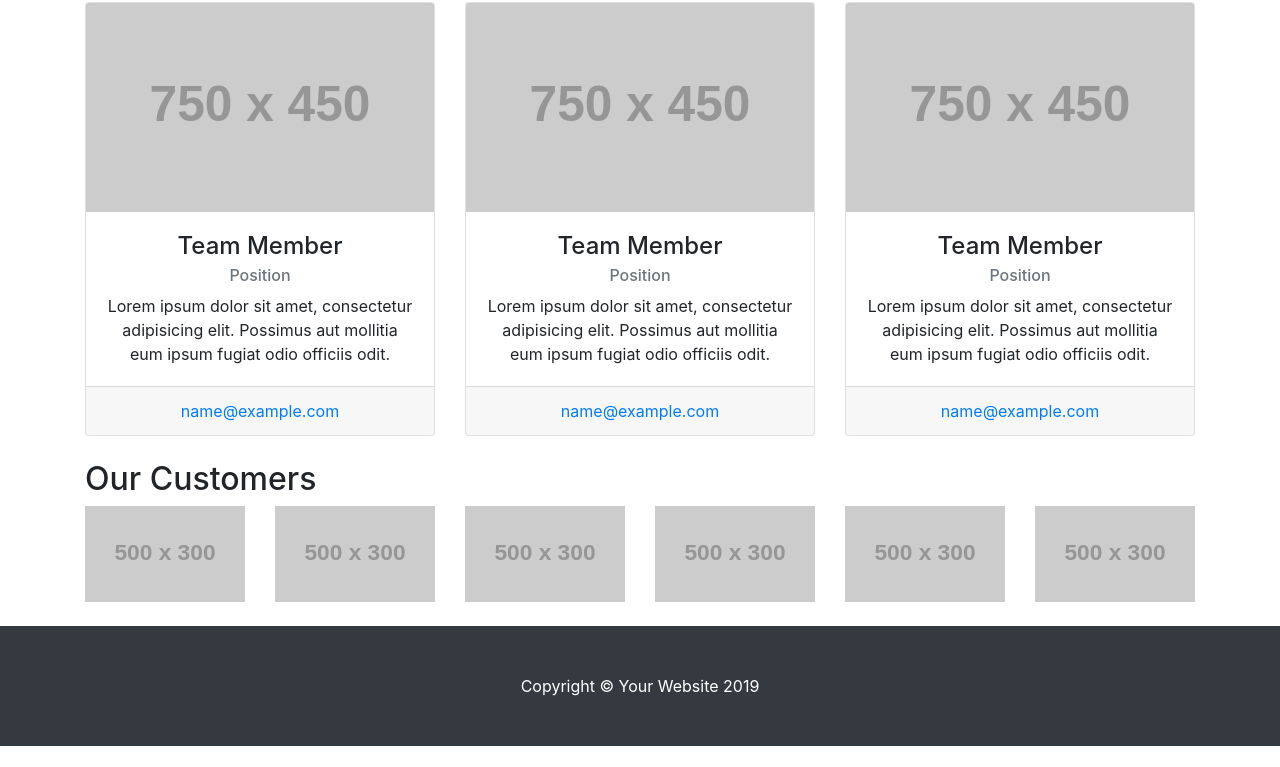
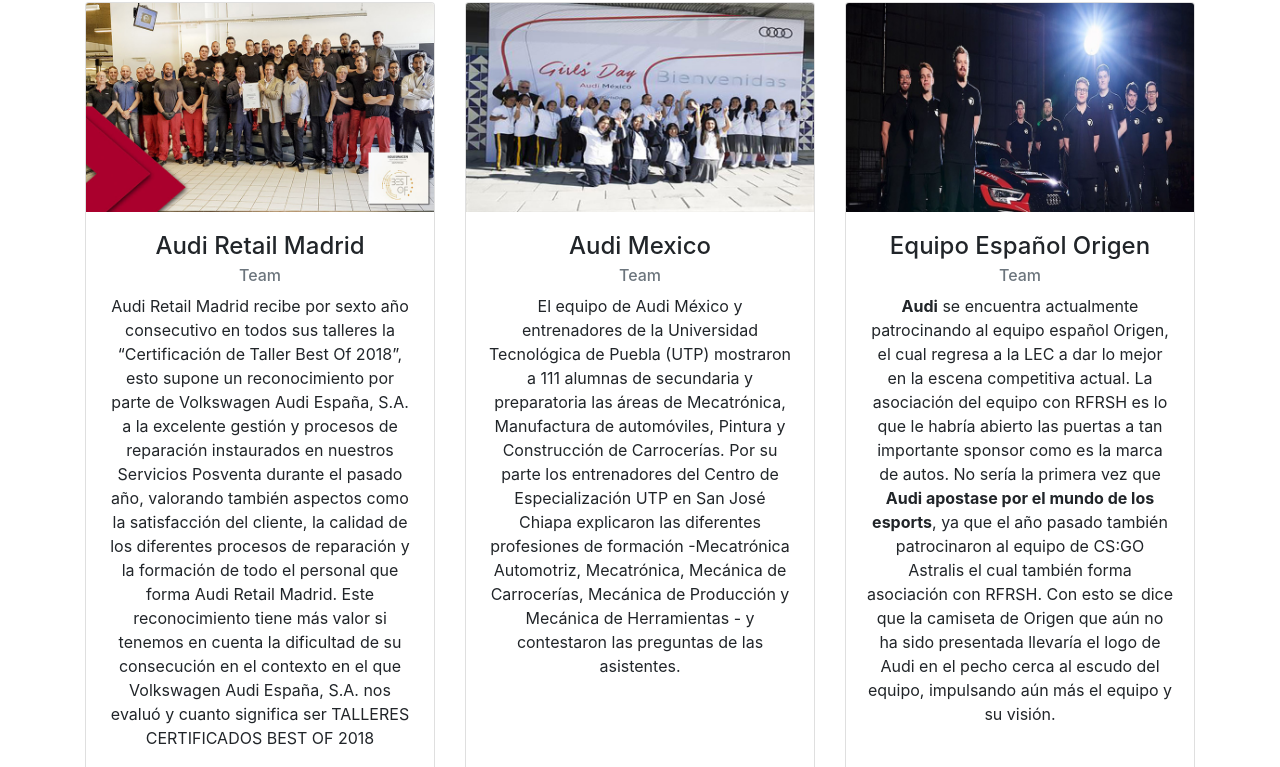
Before and after one commit to carlos10796/ecoem, a website: page about.html in a window 1280 px wide. Shown: the part 699-1466 px from the top of the page. Before the commit the page ends 1445 px from the top, so only its background shows below. Drawn offline with Linux system fonts and the light colour scheme; placeholder pictures from the web are drawn by us.

Commit message:
Se actualiza la sección de Nuestros Equipos, las respectivas imagenes en cada card y su contenidos respectivos en spanish

```diff
--- a/about.html
+++ b/about.html
@@ -109,45 +109,51 @@
     <!-- /.row -->
 
     <!-- Team Members -->
-    <h2>Our Team</h2>
+    <h2>Nuestros equipos</h2>
 
     <div class="row">
       <div class="col-lg-4 mb-4">
         <div class="card h-100 text-center">
-          <img class="card-img-top" src="http://placehold.it/750x450" alt="">
+          <img class="card-img-top" src="vendor/img/team1.jpg" alt="">
           <div class="card-body">
-            <h4 class="card-title">Team Member</h4>
-            <h6 class="card-subtitle mb-2 text-muted">Position</h6>
-            <p class="card-text">Lorem ipsum dolor sit amet, consectetur adipisicing elit. Possimus aut mollitia eum ipsum fugiat odio officiis odit.</p>
+            <h4 class="card-title">Audi Retail Madrid</h4>
+            <h6 class="card-subtitle mb-2 text-muted">Team</h6>
+            <p class="card-text">Audi Retail Madrid recibe por sexto año consecutivo en todos sus talleres la “Certificación de Taller Best Of 2018”, esto supone un reconocimiento por parte de Volkswagen  Audi  España, S.A. a  la excelente  gestión y  procesos de reparación instaurados en nuestros Servicios Posventa durante el pasado año, valorando también aspectos como la satisfacción del cliente, la calidad de los diferentes procesos de reparación y la formación de todo el personal que forma Audi Retail Madrid.
+
+                    Este reconocimiento tiene más valor si tenemos en cuenta la dificultad de su consecución en el contexto en el que Volkswagen Audi España, S.A. nos evaluó y cuanto significa ser TALLERES CERTIFICADOS BEST OF 2018
+                    </p>
           </div>
           <div class="card-footer">
-            <a href="#">name@example.com</a>
+            <a href="#">audimadrid@audi.com</a>
           </div>
         </div>
       </div>
       <div class="col-lg-4 mb-4">
         <div class="card h-100 text-center">
-          <img class="card-img-top" src="http://placehold.it/750x450" alt="">
+          <img class="card-img-top" src="vendor/img/team2_mx.jpg" alt="">
           <div class="card-body">
-            <h4 class="card-title">Team Member</h4>
-            <h6 class="card-subtitle mb-2 text-muted">Position</h6>
-            <p class="card-text">Lorem ipsum dolor sit amet, consectetur adipisicing elit. Possimus aut mollitia eum ipsum fugiat odio officiis odit.</p>
+            <h4 class="card-title">Audi Mexico</h4>
+            <h6 class="card-subtitle mb-2 text-muted">Team</h6>
+            <p class="card-text">El equipo de Audi México y entrenadores de la Universidad Tecnológica de Puebla (UTP) mostraron a 111 alumnas de secundaria y preparatoria las áreas de Mecatrónica, Manufactura de automóviles, Pintura y Construcción de Carrocerías.
+
+                    Por su parte los entrenadores del Centro de Especialización UTP en San José Chiapa explicaron las diferentes profesiones de formación -Mecatrónica Automotriz, Mecatrónica, Mecánica de Carrocerías, Mecánica de Producción y Mecánica de Herramientas - y contestaron las preguntas de las asistentes.
+                    </p>
           </div>
           <div class="card-footer">
-            <a href="#">name@example.com</a>
+            <a href="#">audimex@audi.com</a>
           </div>
         </div>
       </div>
       <div class="col-lg-4 mb-4">
         <div class="card h-100 text-center">
-          <img class="card-img-top" src="http://placehold.it/750x450" alt="">
+          <img class="card-img-top" src="vendor/img/team-3.jpg" alt="">
           <div class="card-body">
-            <h4 class="card-title">Team Member</h4>
-            <h6 class="card-subtitle mb-2 text-muted">Position</h6>
-            <p class="card-text">Lorem ipsum dolor sit amet, consectetur adipisicing elit. Possimus aut mollitia eum ipsum fugiat odio officiis odit.</p>
-          </div>
+            <h4 class="card-title">Equipo Español Origen</h4>
+            <h6 class="card-subtitle mb-2 text-muted">Team</h6>
+            <p class="card-text"> <strong>Audi</strong> se encuentra actualmente patrocinando al equipo español Origen, el cual regresa a la LEC a dar lo mejor en la escena competitiva actual. La asociación del equipo con RFRSH es lo que le habría abierto las puertas a tan importante sponsor como es la marca de autos. No sería la primera vez que <strong>Audi apostase por el mundo de los esports</strong>, ya que el año pasado también patrocinaron al equipo de CS:GO Astralis el cual también forma asociación con RFRSH. Con esto se dice que la camiseta de Origen que aún no ha sido presentada llevaría el logo de Audi en el pecho cerca al escudo del equipo, impulsando aún más el equipo y su visión.</p>
+            </div>
           <div class="card-footer">
-            <a href="#">name@example.com</a>
+            <a href="#">origen@audi.com</a>
           </div>
         </div>
       </div>
```
